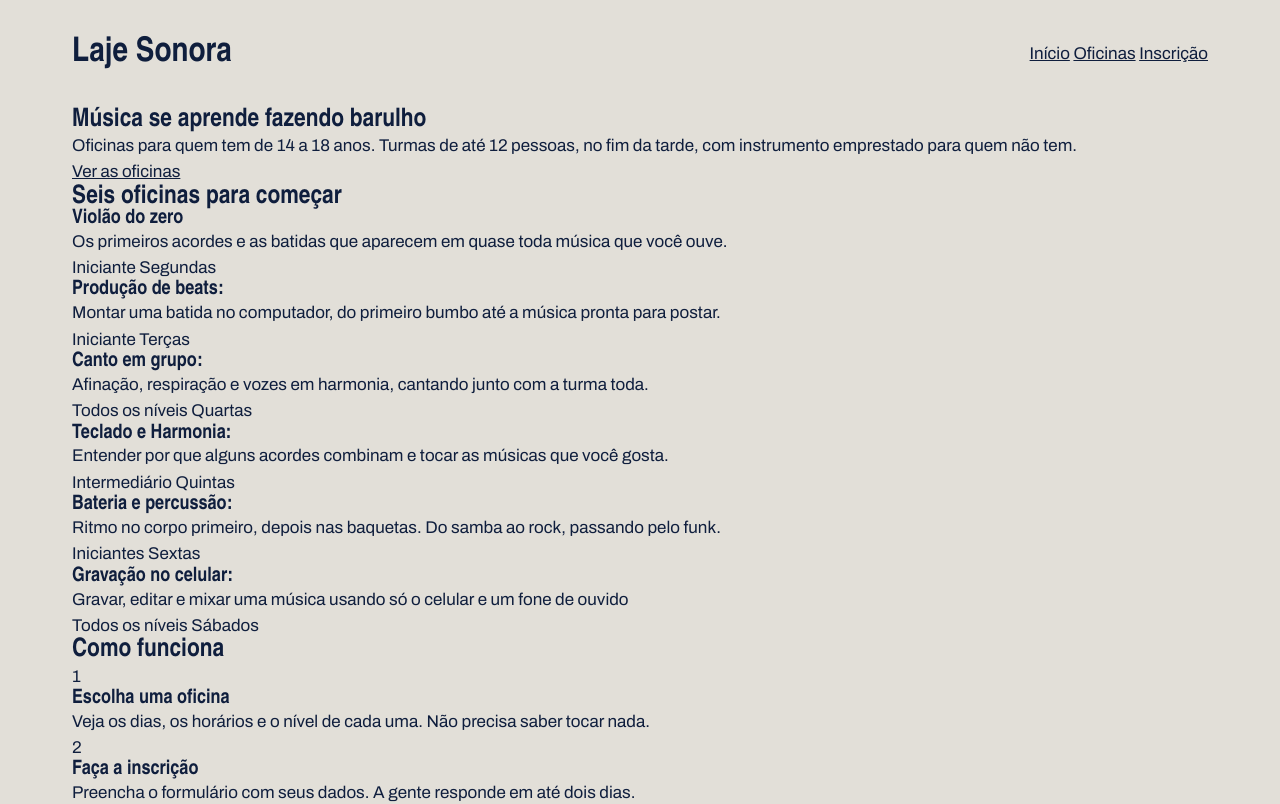
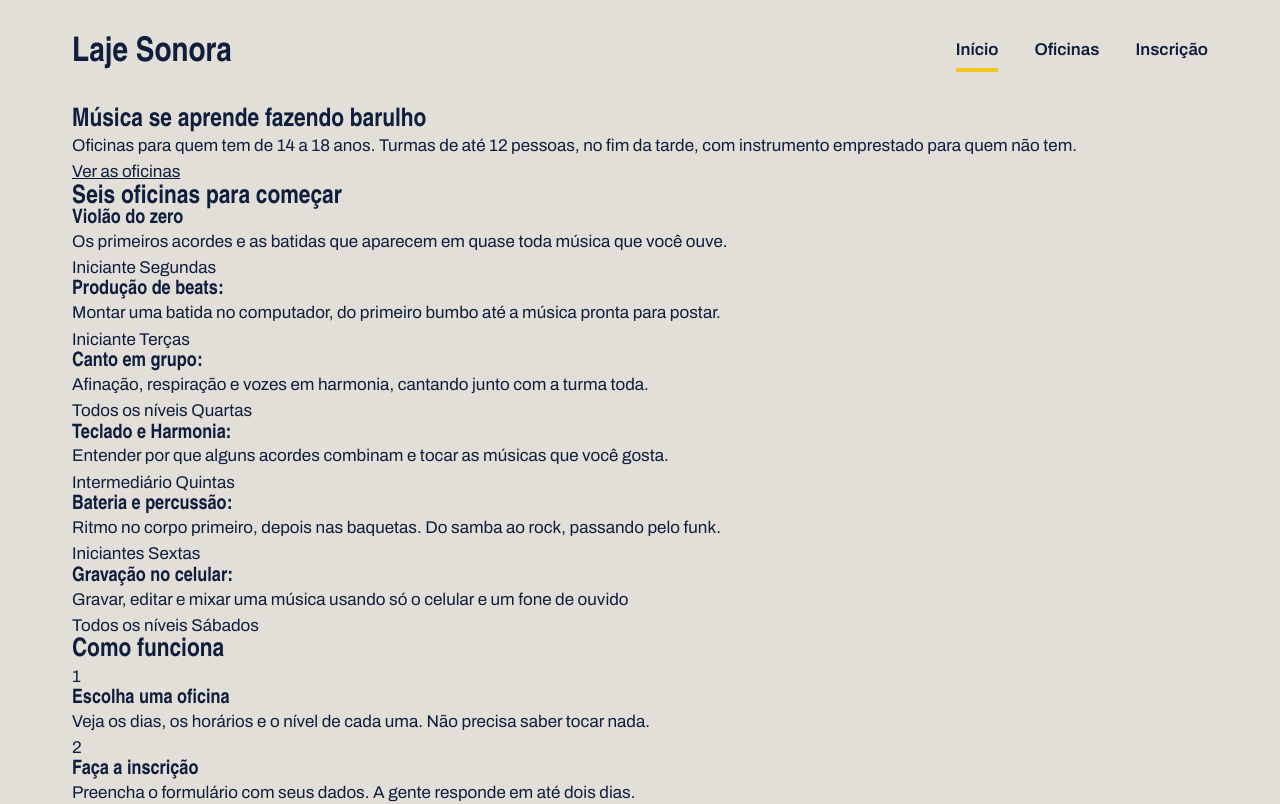
Before and after one commit to nandafidelissf/laje_sonora, a plain HTML site: page index.html in a window 1280 px wide. Shown: the top 804 px of the page. Drawn offline with Linux system fonts and the light colour scheme; a web font is replaced by a local one.

Commit message:
Topo com flex

```diff
--- a/index.css
+++ b/index.css
@@ -50,3 +50,23 @@ align-items: center;
     font-weight: 900;
     text-decoration: none;
 }
+
+.menu {
+    display: flex;
+    gap: 36px;
+}
+
+.menu a {
+    font-weight: 600;
+    text-decoration: none;
+    padding-bottom: 4px;
+    border-bottom: 4px solid transparent;
+}
+
+.menu a:hover {
+    border-bottom-color: var(--tinta);
+}
+
+.menu a.atual {
+    border-bottom-color: var(--fita);
+}
```
